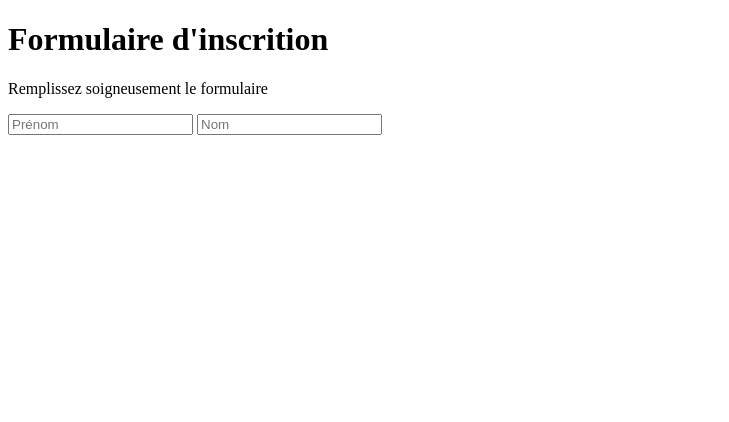
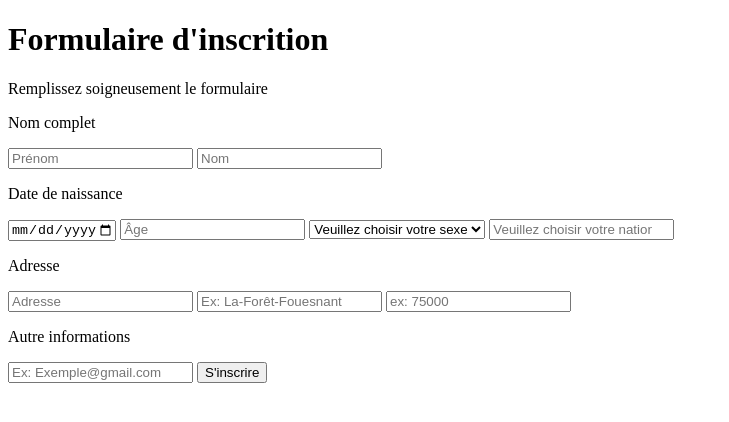
Before and after one commit to raphaellebas/formulaire, a plain HTML site: page formulaire.html in a window 1280 px wide. Shown: the whole page, without its empty margins (0-729 px from the left). Drawn offline with Linux system fonts and the light colour scheme.

Commit message:
Ajout de code dans le formulaire et correction de bugs

```diff
--- a/formulaire.html
+++ b/formulaire.html
@@ -14,11 +14,65 @@
     <p>Remplissez soigneusement le formulaire</p>
 
     <form action="" method="GET" class="form-signup">
+        <p>Nom complet</p>
+        <label hidden for="firstname">Prénom</label>
+        <input type="text" id="firstname" name="firstname" pattern="[a-zA-ZÀ-ÿ].{2,}" title="Veuillez mettre au moins 3 caractères ou plus seulement les lettres sont autorisées" placeholder="Prénom" required>
 
-        <label hidden for="firstname">Prénom</label>
-        <input type="text" name="firstname" id="firstname" placeholder="Prénom"  pattern="[a-zA-ZÀ-ÿ].{3,}" title="Veuillez mettre au moins 3 caractères ou plus" required>
         <label hidden for="lastname">Nom</label>
-        <input type="text" name="lastname" id="lastname" placeholder="Nom"  pattern="[a-zA-ZÀ-ÿ].{3,}" title="Veuillez mettre au moins 3 caractères ou plus" required>
+        <input type="text" id="lastname" name="lastname"  pattern="[a-zA-ZÀ-ÿ].{2,}" title="Veuillez mettre au moins 3 caractères ou plus seulement les lettres sont autorisées" placeholder="Nom"  required>
+
+        <p>Date de naissance</p>
+        <label hidden for="birthday">Date de naissance</label>
+        <input type="date" id="birthday" name="birthday"  pattern="[0-9]{4}-[0-9]{2}-[0-9]{2}" min="1903-01-01" max="2021-12-21" required>
+
+        <label hidden for="years"></label>
+        <input type="number" id="years" name="years" max="118" placeholder="Âge" required/>
+
+        <label hidden for="choice-sex">Sexe</label>
+        <select name="sex" id="sex" required>
+            <option value="">Veuillez choisir votre sexe</option>
+            <option value="female">Femme</option>
+            <option value="male">Homme</option>
+            <option value="Non-binary">Non-binaire</option>
+            <option value="other">Autre</option>
+        </select>
+
+        <label for="choice-nationality"></label>
+        <input list="nationality" id="choice-nationality" name="choice-nationality" placeholder="Veuillez choisir votre nationalité" required>
+        <datalist id="nationality" >
+            <option value="Française"></option>
+            <option value="Anglaise"></option>
+            <option value="Espagnol"></option>
+            <option value="Arabe"></option>
+            <option value="Italienne"></option>
+        </datalist>
+
+        <p>Adresse</p>
+        <label hidden for="adress">Adresse</label>
+        <input type="textarea" id="adress" name="adress" placeholder="Adresse" required>
+
+        <label hidden for="citys">Ville</label>
+        <input list="city" id="citys" name="city" placeholder="Ex: La-Forêt-Fouesnant" required>
+        <datalist id="city">
+            <option value="Tourcoing"></option>
+            <option value="Lille"></option>
+            <option value="Paris"></option>
+            <option value="Quimper"></option>
+            <option value="Marseille"></option>
+            <option value="Boulogne-Sur-Mer"></option>
+            <option value="Lyon"></option>
+            <option value="Strasbourg"></option>
+            <option value="La-Forêt-Fouesnant"></option>
+            <option value="Brest"></option>
+        </datalist>
+
+        <label hidden for="zip-code">code postal</label>
+        <input type="text" id="zip-code" name="zip-code" placeholder="ex: 75000" pattern="[0-9]{5}" title="Vous devez insérer 5 chiffres pour le code postal." required>
+
+        <p>Autre informations</p>
+        <label hidden for="mail"></label>
+        <input type="email" id="mail" name="mail" placeholder="Ex: Exemple@gmail.com" pattern=".+@gmail\.com|.+@outlook\.com|.+gmail\.com|.+outlook\.fr" title="Seulement les domaines Google.com ou et Outlook.com ou .frsont autorisées" required>
+        <input type="submit" value="S'inscrire">
 
 
     </form>
```
